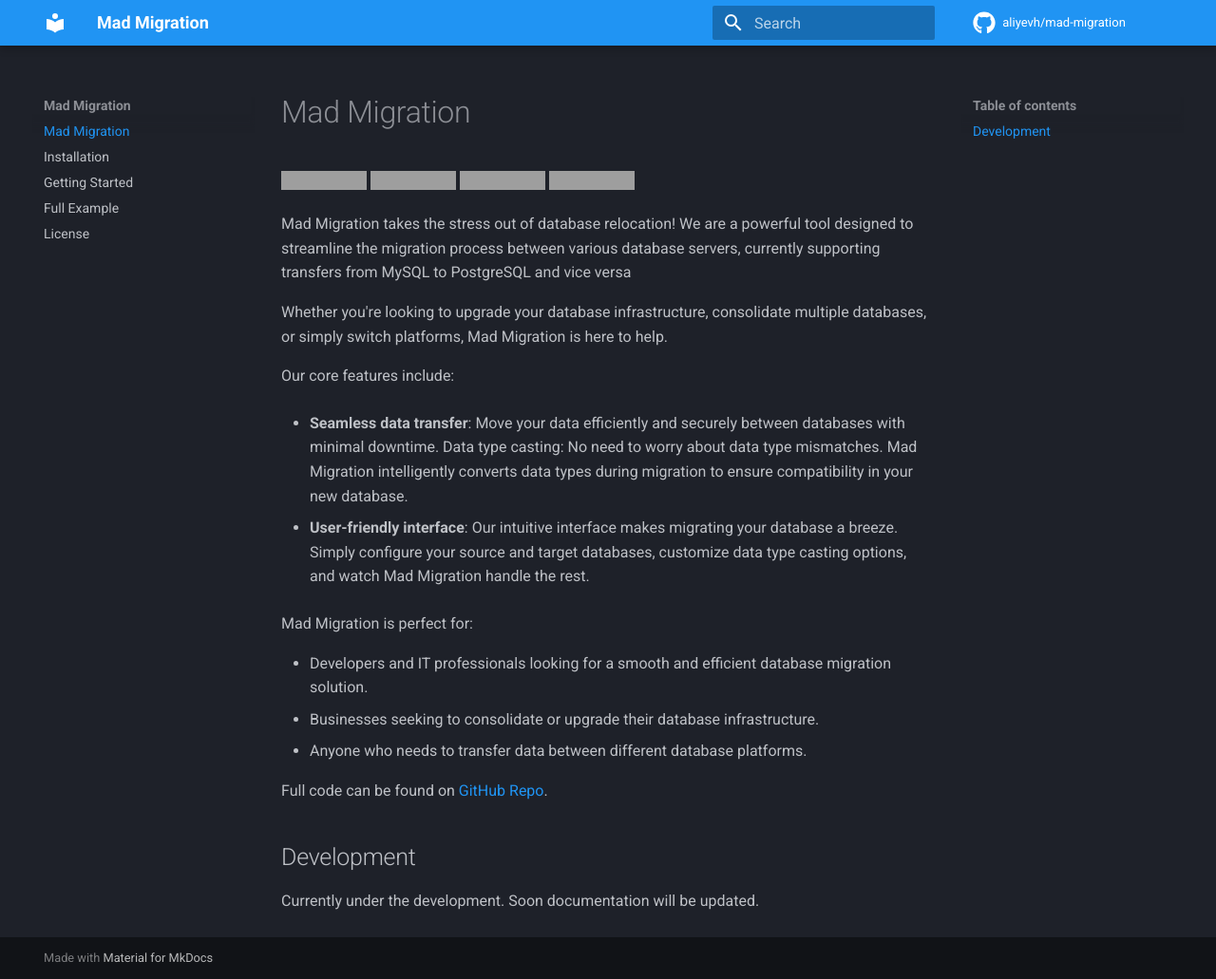
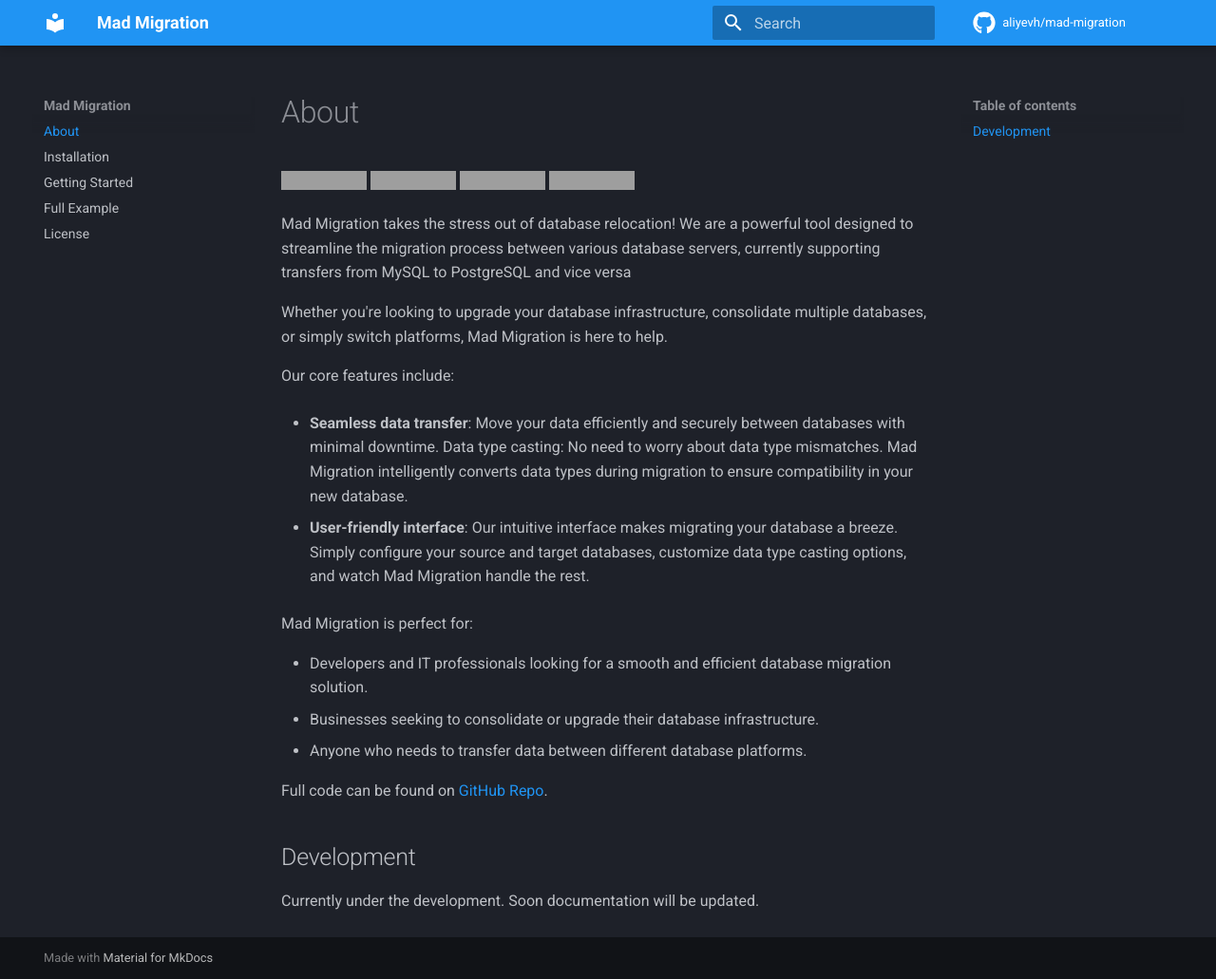
Before and after one commit to AliyevH/mad-migration, an MkDocs documentation site: the page built from docs/index.md, in a window 1280 px wide and 1031 px high. Shown: the whole window at 95% size. Built offline with MkDocs 1.6.1 and Material for MkDocs 9.7.7, drawn with Linux system fonts in a browser that asks for light colours; comment, search, counter and statistics services are not loaded; grey boxes are pictures that could not be loaded.

```diff
--- a/mkdocs.yml
+++ b/mkdocs.yml
@@ -31,7 +31,7 @@
       permalink: true
 
 nav:
-  - Mad Migration: index.md
+  - About: index.md
   - Installation: install.md
   - Getting Started: getting-started.md
   - Full Example: example.md
```
